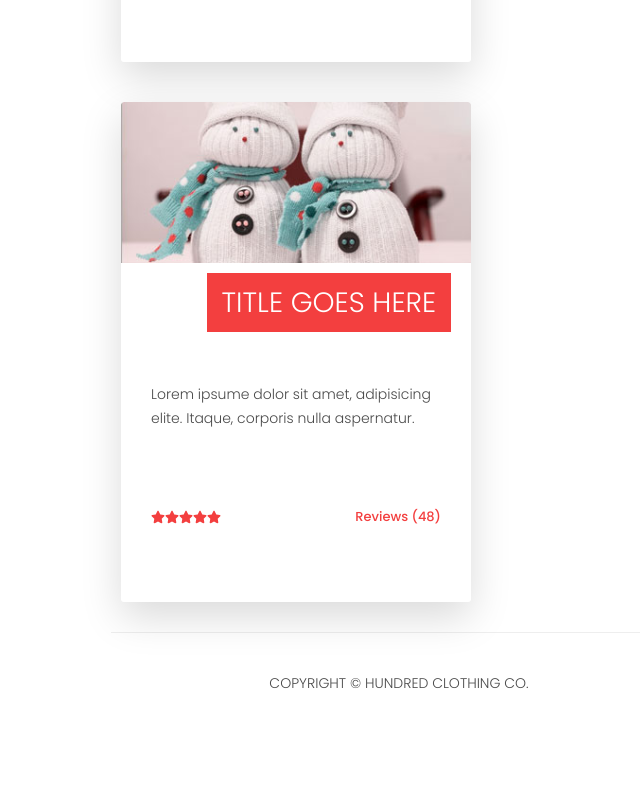
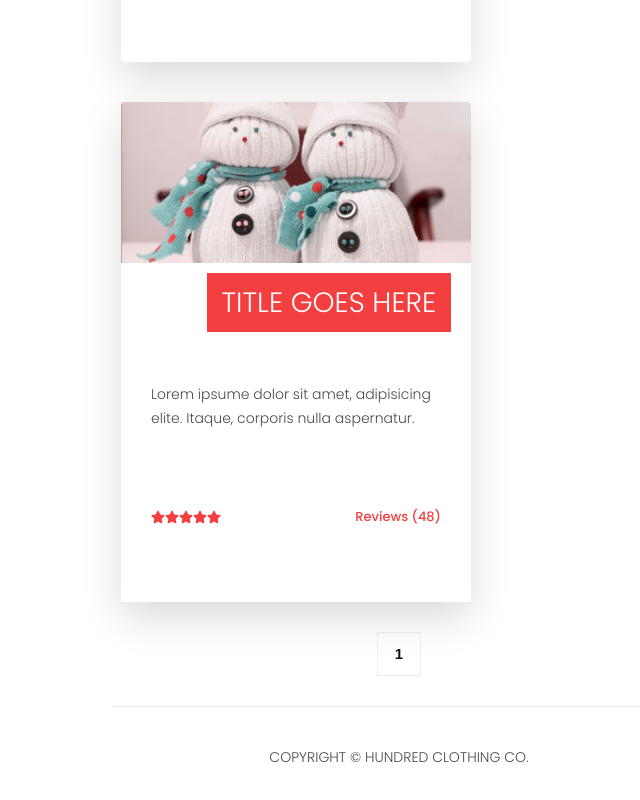
Before and after one commit to AndreFelipe97/E-commerc, a Next.js app: page /our-products in a window 1280 px wide. Shown: the part 3409-4209 px from the top of the page, without its empty margins (241-881 px from the left). Before the commit the page ends 4141 px from the top, so only its background shows below. Built offline with nearby package versions, Linux system fonts and the light colour scheme.

Commit message:
create pagination

```diff
--- /dev/null
+++ b/src/components/Pagination/index.tsx
@@ -0,0 +1,8 @@
+import { Pagination as PaginationContainer, PaginationItem } from "./styles";
+export function Pagination() {
+  return (
+    <PaginationContainer>
+      <PaginationItem>1</PaginationItem>
+    </PaginationContainer>
+  );
+}
--- /dev/null
+++ b/src/components/Pagination/styles.ts
@@ -0,0 +1,33 @@
+import styled from "styled-components";
+
+export const Pagination = styled.div`
+  display: flex;
+  justify-content: center;
+  margin-bottom: 3rem;
+`;
+
+export const PaginationItem = styled.button`
+  display: flex;
+  justify-content: center;
+  align-items: center;
+  width: 4.4rem;
+  height: 4.4rem;
+  line-height: 4.2rem;
+  border: 1px solid var(--color-grey);
+  font-size: 1.5rem;
+  font-weight: 700;
+  color: var(--color-black-2);
+  transition: all .3s;
+  cursor: pointer;
+  background-color: transparent;
+
+  &:focus {
+    background-color: var(--color-primary-red);
+    color: var(--color-white);
+  }
+
+  &:hover {
+    background-color: var(--color-primary-red);
+    color: var(--color-white);
+  }
+`;
--- a/src/pages/our-products/index.tsx
+++ b/src/pages/our-products/index.tsx
@@ -1,6 +1,7 @@
 import { useState } from "react";
 import { Card } from "../../components/Card";
 import { LayoutDefault } from "../../components/Layout";
+import { Pagination } from "../../components/Pagination";
 import { Container, Content, Products } from "../../styles/align";
 import { NavHeading, NavItem } from "../../styles/pages/our-products";
 
@@ -104,6 +105,7 @@ export default function OurProduct() {
               />
             ))}
           </Products>
+          <Pagination />
         </Content>
       </Container>
     </LayoutDefault>
```
